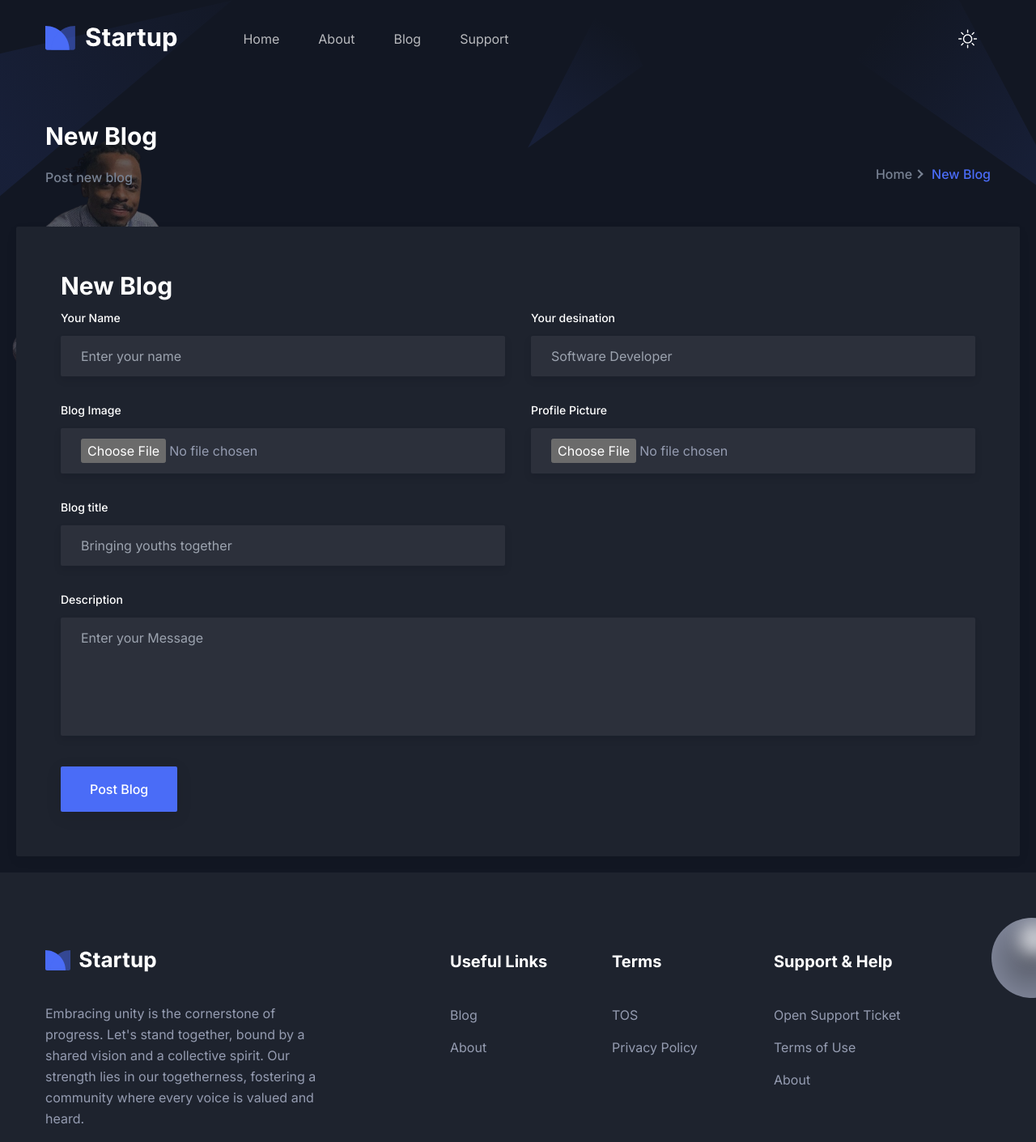
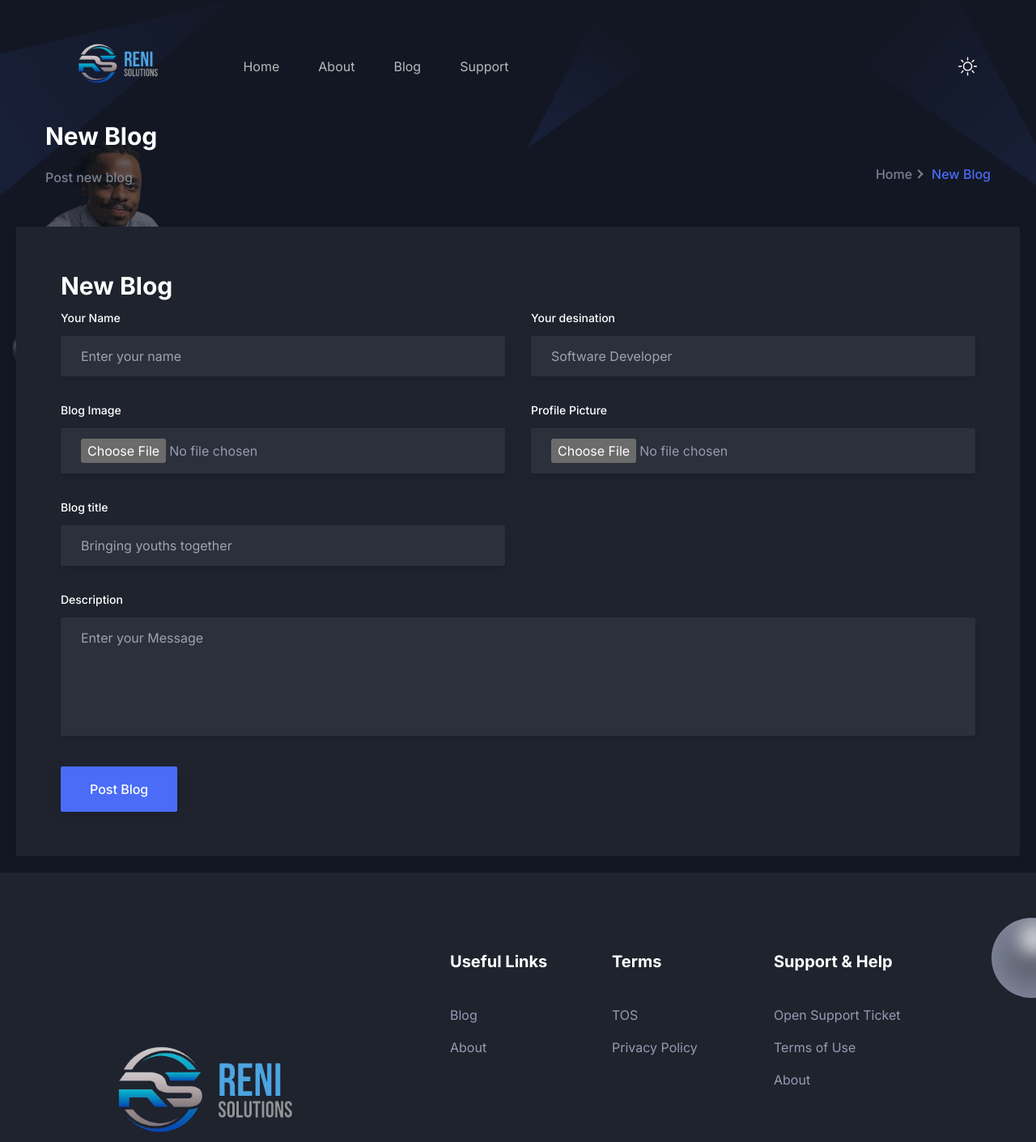
Before and after one commit to nicco99/RENI-Solutions, a Next.js app: page /blog/new in a window 1280 px wide. Shown: the top 1411 px of the page at 81% size. Built offline with nearby package versions, Linux system fonts and the light colour scheme.

Commit message:
done with changes

```diff
--- a/app/page.tsx
+++ b/app/page.tsx
@@ -12,7 +12,7 @@ import Video from "@/components/Video";
 import { Metadata } from "next";
 
 export const metadata: Metadata = {
-  title: "Smart Mca",
+  title: "Reni Solutions",
   description: "This a website to showcase things we gonna deliver",
 };
 
--- a/components/Footer/index.tsx
+++ b/components/Footer/index.tsx
@@ -15,18 +15,11 @@ const Footer = () => {
               <div className="mb-12 max-w-[360px] lg:mb-16">
                 <Link href="/" className="mb-8 inline-block">
                   <Image
-                    src="/images/logo/logo-2.svg"
+                    src="/images/logo/logo2.png"
                     alt="logo"
-                    className="w-full dark:hidden"
                     width={140}
                     height={30}
-                  />
-                  <Image
-                    src="/images/logo/logo.svg"
-                    alt="logo"
-                    className="hidden w-full dark:block"
-                    width={140}
-                    height={30}
+                    className="w-full"
                   />
                 </Link>
                 <p className="mb-9 text-base leading-relaxed text-body-color dark:text-body-color-dark">
--- a/components/Header/index.tsx
+++ b/components/Header/index.tsx
@@ -50,25 +50,13 @@ const Header = () => {
         <div className="container">
           <div className="relative -mx-4 flex items-center justify-between">
             <div className="w-60 max-w-full px-4 xl:mr-12">
-              <Link
-                href="/"
-                className={`header-logo block w-full ${
-                  sticky ? "py-5 lg:py-2" : "py-8"
-                } `}
-              >
+              <Link href="/">
                 <Image
-                  src="/images/logo/logo-2.svg"
+                  src="/images/logo/logo2.png"
                   alt="logo"
                   width={140}
                   height={30}
-                  className="w-full dark:hidden"
-                />
-                <Image
-                  src="/images/logo/logo.svg"
-                  alt="logo"
-                  width={140}
-                  height={30}
-                  className="hidden w-full dark:block"
+                  className="w-full "
                 />
               </Link>
             </div>
```
Also changed, not shown: public/images/logo/logo.png (added), public/images/logo/logo2.png (added).
